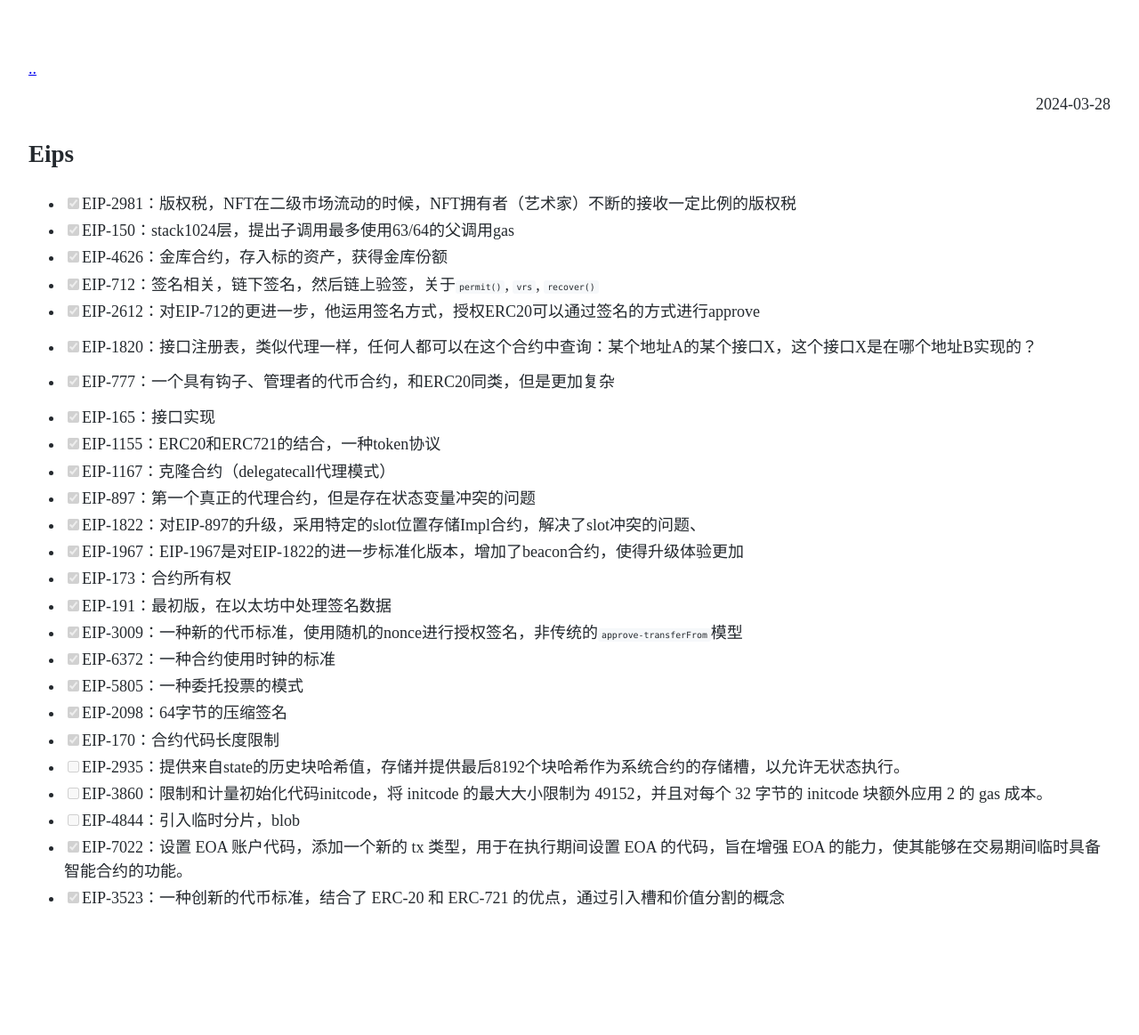
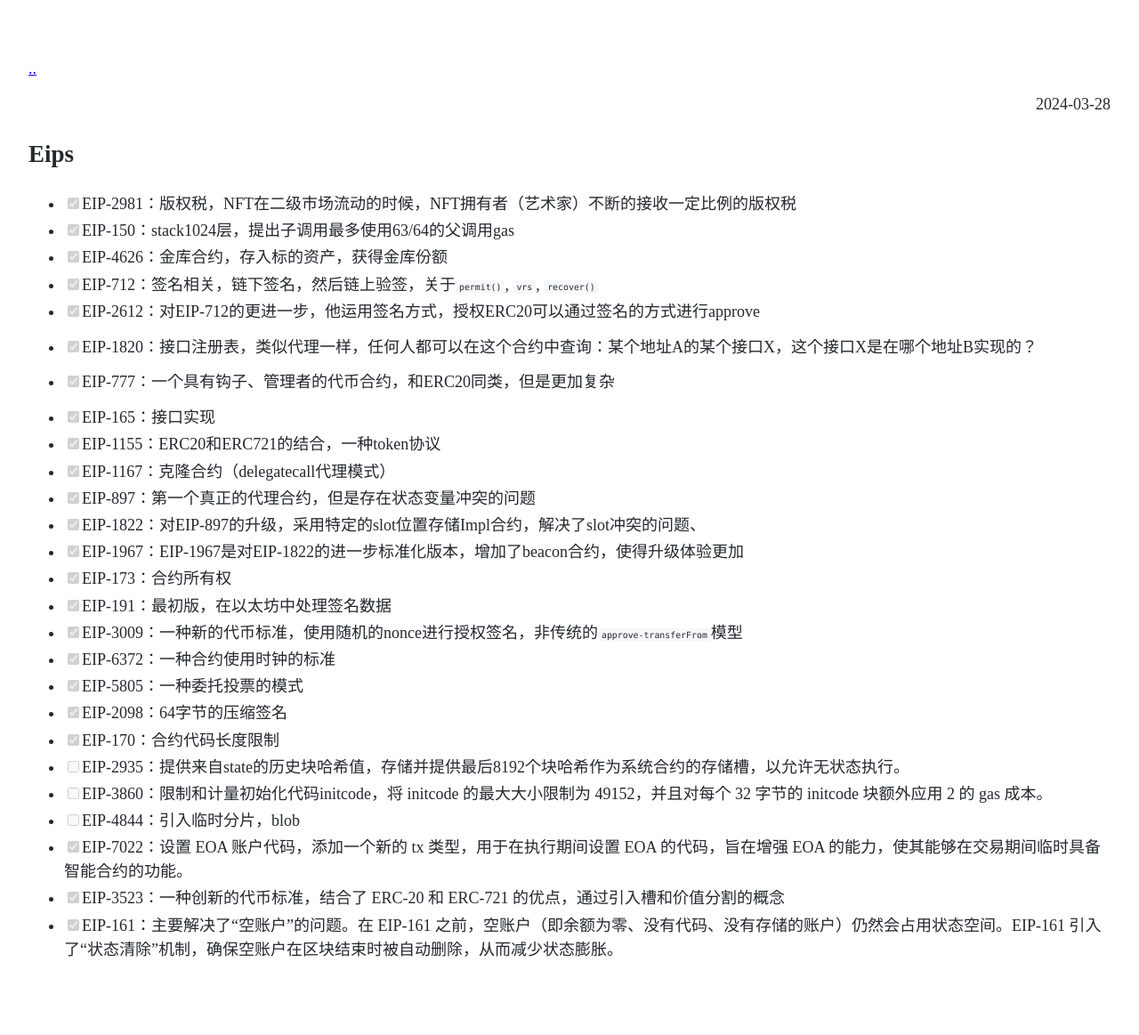
Before and after one commit to chen4903/chen4903.github.io, a Jekyll site: the page built from _posts/2024-03-28-eips.md, in a window 1280 px wide. Shown: the whole page at 89% size. Built offline with Jekyll 4.4.1, drawn with Linux system fonts in a browser that asks for light colours; before the commit the page ends 1105 px from its top, so only the background shows below that.

Commit message:
update eip

```diff
--- a/_posts/2024-03-28-eips.md
+++ b/_posts/2024-03-28-eips.md
@@ -31,3 +31,4 @@ category: blockchain
 - [ ] EIP-4844：引入临时分片，blob
 - [x] EIP-7022：设置 EOA 账户代码，添加一个新的 tx 类型，用于在执行期间设置 EOA 的代码，旨在增强 EOA 的能力，使其能够在交易期间临时具备智能合约的功能。
 - [x] EIP-3523：一种创新的代币标准，结合了 ERC-20 和 ERC-721 的优点，通过引入槽和价值分割的概念
+- [x] EIP-161：主要解决了“空账户”的问题。在 EIP-161 之前，空账户（即余额为零、没有代码、没有存储的账户）仍然会占用状态空间。EIP-161 引入了“状态清除”机制，确保空账户在区块结束时被自动删除，从而减少状态膨胀。
```
